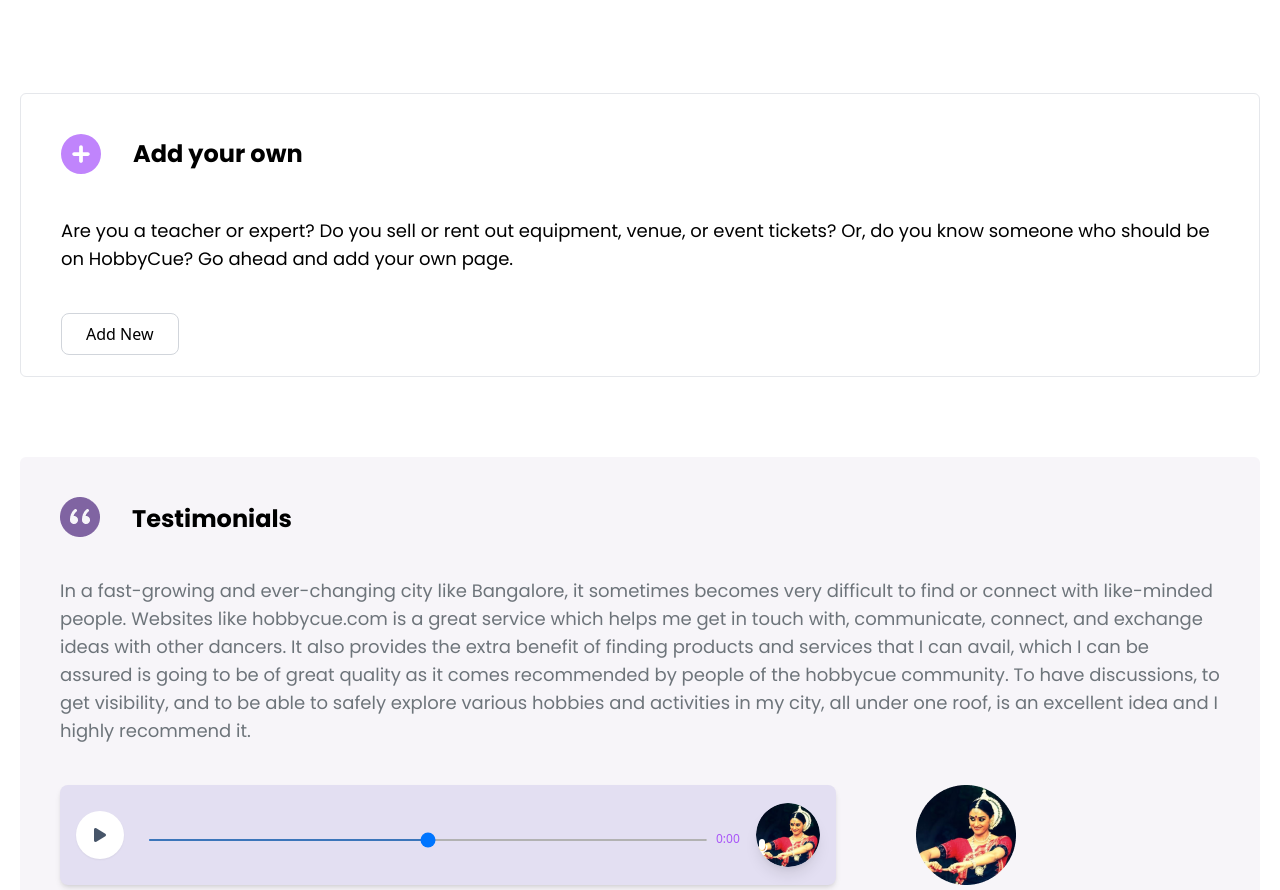
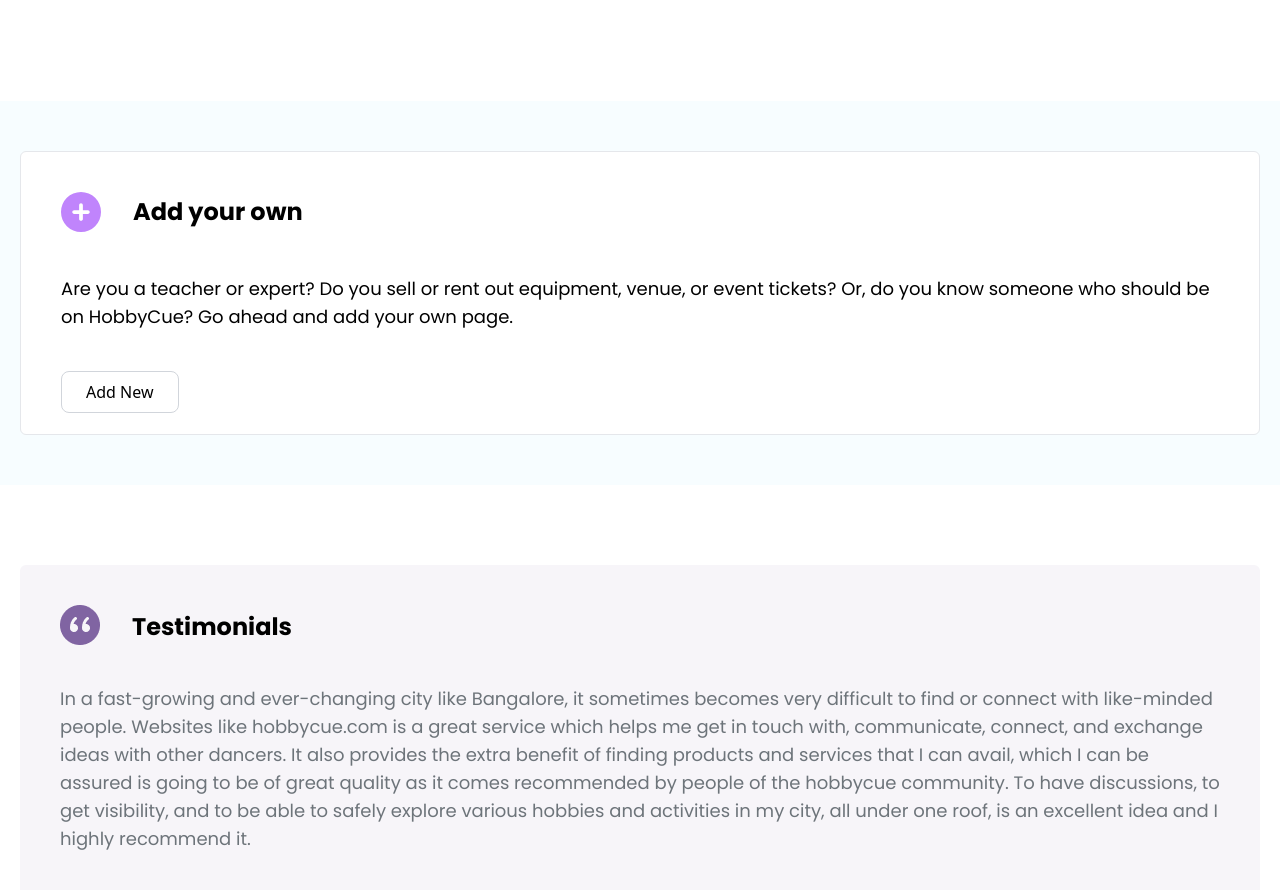
Before and after one commit to AmanJaiswal2001/FIGMA, a React (Vite) app in the folder Frontend/: page /two in a window 1280 px wide. Shown: the part 1417-2307 px from the top of the page. Built offline with nearby package versions, Linux system fonts and the light colour scheme.

Commit message:
merge main all code

```diff
--- a/Frontend/src/Components/Testimonials/Addcard.jsx
+++ b/Frontend/src/Components/Testimonials/Addcard.jsx
@@ -4,7 +4,10 @@
 
 export default function Addcard() {
     return (
-        <div className="bg-white w-[320px] md:w-[1240px] h-[236px] md:h-[284px] mx-auto p-4 md:p-10 border rounded-md flex flex-col gap-y-6 md:gap-y-10 ">
+
+<div className='bg-[#F7FDFF] h-96 flex justify-center items-center mt-2  '>
+
+ <div className="bg-white w-[320px] md:w-[1240px] h-[236px] md:h-[284px] mx-auto p-4 md:p-10 border rounded-md flex flex-col gap-y-6 md:gap-y-10 ">
             <div className="flex flex-wrap items-center justify-center md:items-start md:justify-start gap-4 md:gap-4 md:gap-x-8">
                 <a href="#" className="text-3xl md:text-4xl">
                     <FontAwesomeIcon icon={faCirclePlus} className="text-purple-400 w-[26.6px] h-[26.6px] md:size-[40px]" />
@@ -25,5 +28,9 @@
             </div>
 
         </div>
+
+        </div>
+
+
     );
 }
```
